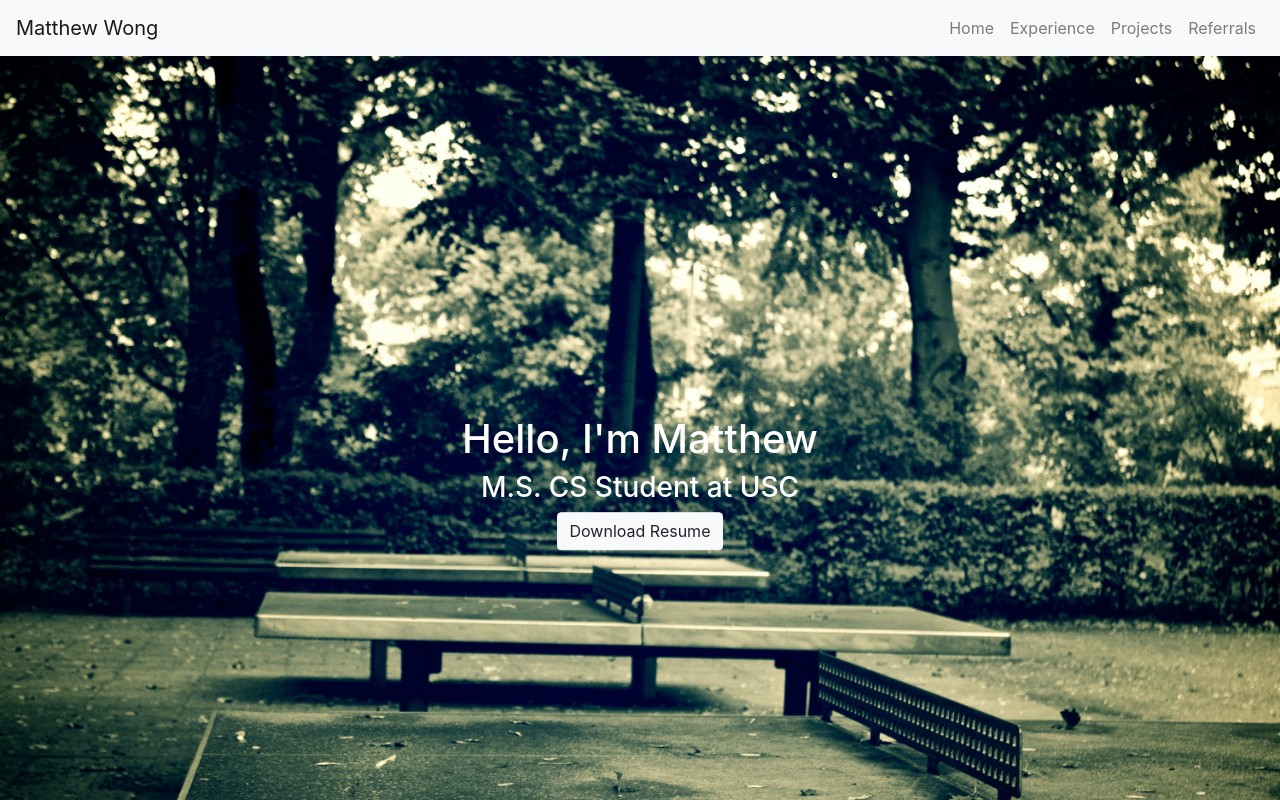
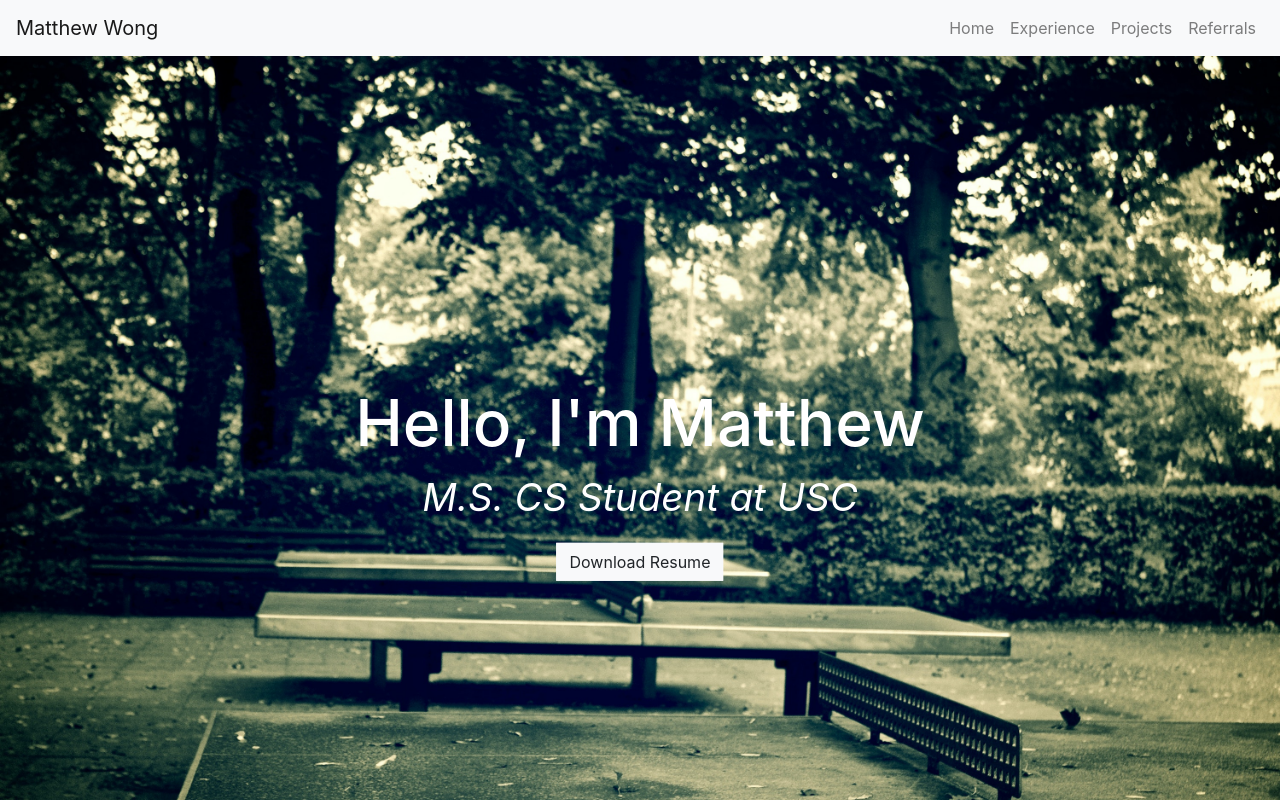
Before and after one commit to mwong33/portfolio, a React (Create React App) app: page / in a window 1280 px wide. Shown: the top 800 px of the page. Built offline with nearby package versions, Linux system fonts and the light colour scheme.

Commit message:
Some front end changes

```diff
--- a/src/pages/Home.css
+++ b/src/pages/Home.css
@@ -1,6 +1,14 @@
 .centered {
-    position: absolute;
-    top: 50%;
-    left: 50%;
-    transform: translate(-50%, -50%);
-  }
+  position: absolute;
+  top: 50%;
+  left: 50%;
+  transform: translate(-50%, -50%);
+}
+
+.title-responsive-text {
+  font-size:5vw;
+}
+
+.paragraph-responsive-text {
+  font-size:3vw;
+}
--- a/src/pages/Home.js
+++ b/src/pages/Home.js
@@ -11,9 +11,9 @@ export default function Home() {
                     <div className="col-12 text-center p-0">
                         <img alt="Space" src={TableTennis} className="mh-100 mw-100"/>
                         <div className="centered border-box">
-                            <h1 className="text-white">Hello, I'm Matthew</h1>
-                            <h3 className="text-white ">M.S. CS Student at USC</h3>
-                            <Button variant="light">Download Resume</Button>{' '}
+                            <h1 className="text-white title-responsive-text">Hello, I'm Matthew</h1>
+                            <p className="text-white paragraph-responsive-text font-italic">M.S. CS Student at USC</p>
+                            <Button variant="light rounded-0">Download Resume</Button>{' '}
                         </div>
                     </div>
                 </div>
```
Also changed, not shown: src/components/Footer.css (indentation only).
